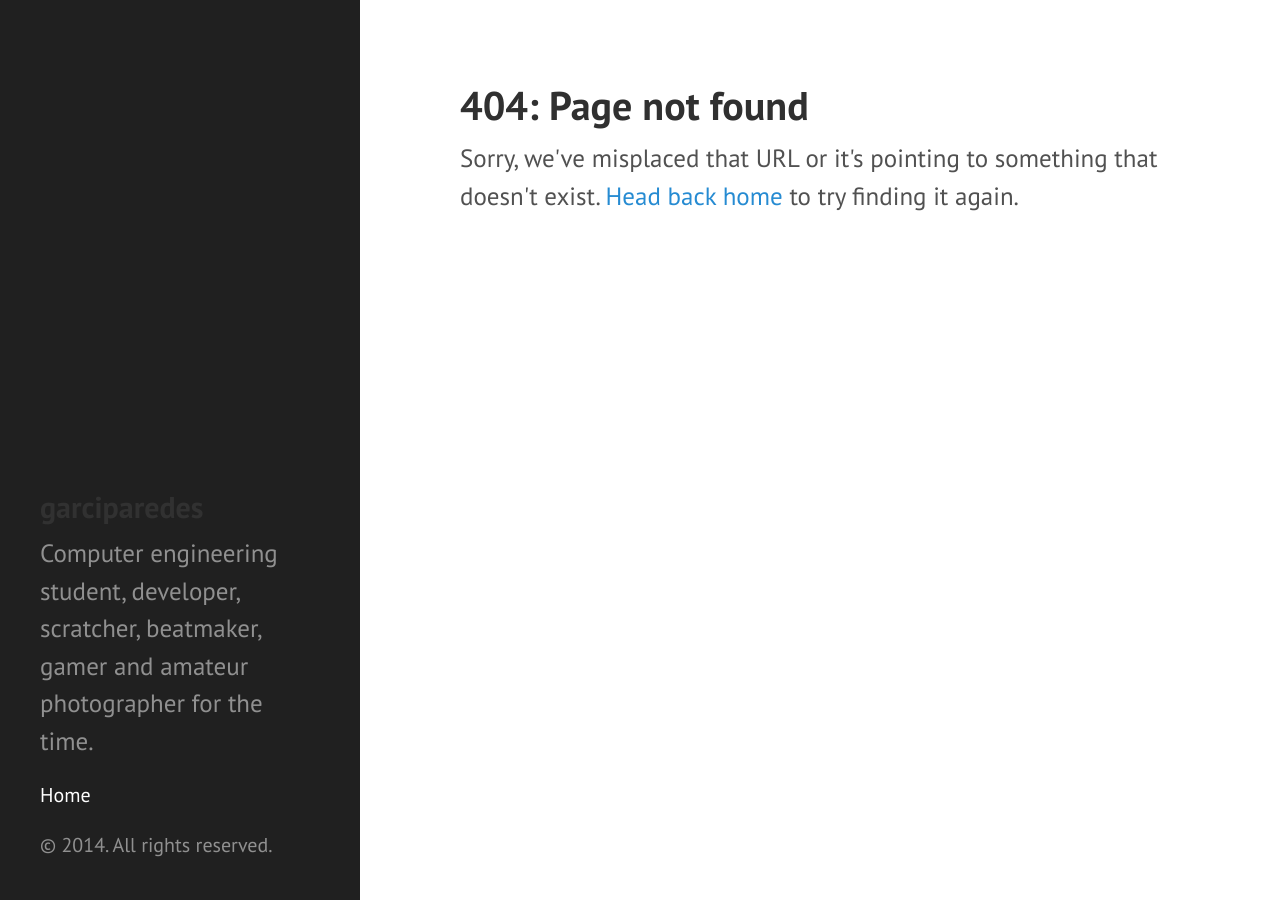
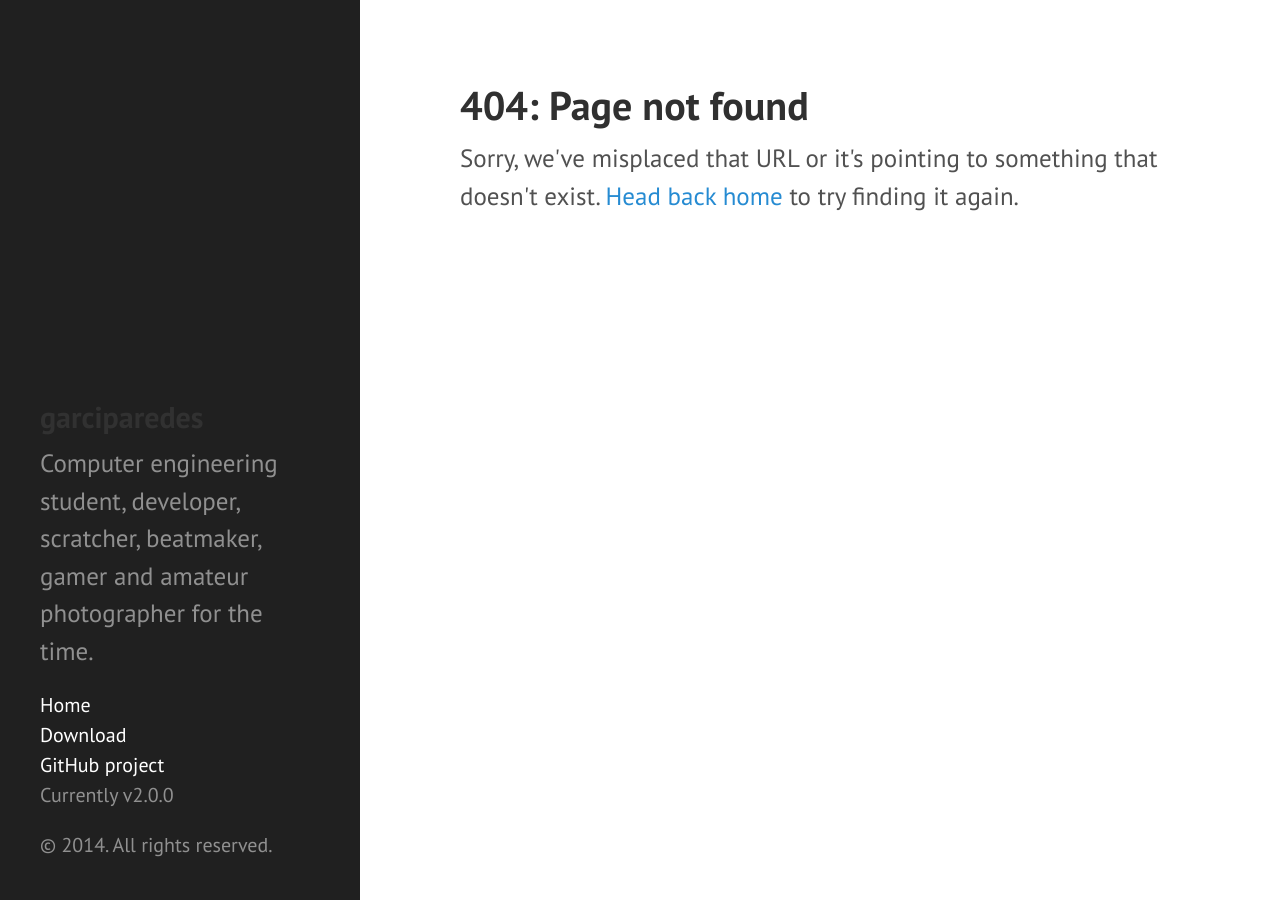
Before and after one commit to garciparedes/garciparedes.github.io, a Jekyll site: the page built from 404.html, in a window 1280 px wide. Built offline with Jekyll 4.4.1, drawn with Linux system fonts in a browser that asks for light colours; Markdown is read by kramdown in place of the engine named in the settings.

Commit message:
fixing bugs

```diff
--- a/_includes/sidebar.html
+++ b/_includes/sidebar.html
@@ -25,6 +25,11 @@
           {% endif %}
         {% endif %}
       {% endfor %}
+
+      <li class="sidebar-nav-item"><a href="{{ site.github.repo }}/archive/v{{ site.version }}.zip">Download</a></li>
+      <li class="sidebar-nav-item"><a href="{{ site.github.repo }}">GitHub project</a></li>
+      <li class="sidebar-nav-item">Currently v{{ site.version }}</li>
+
     </ul>
 
     <p>&copy; {{ site.time | date: '%Y' }}. All rights reserved.</p>
```
